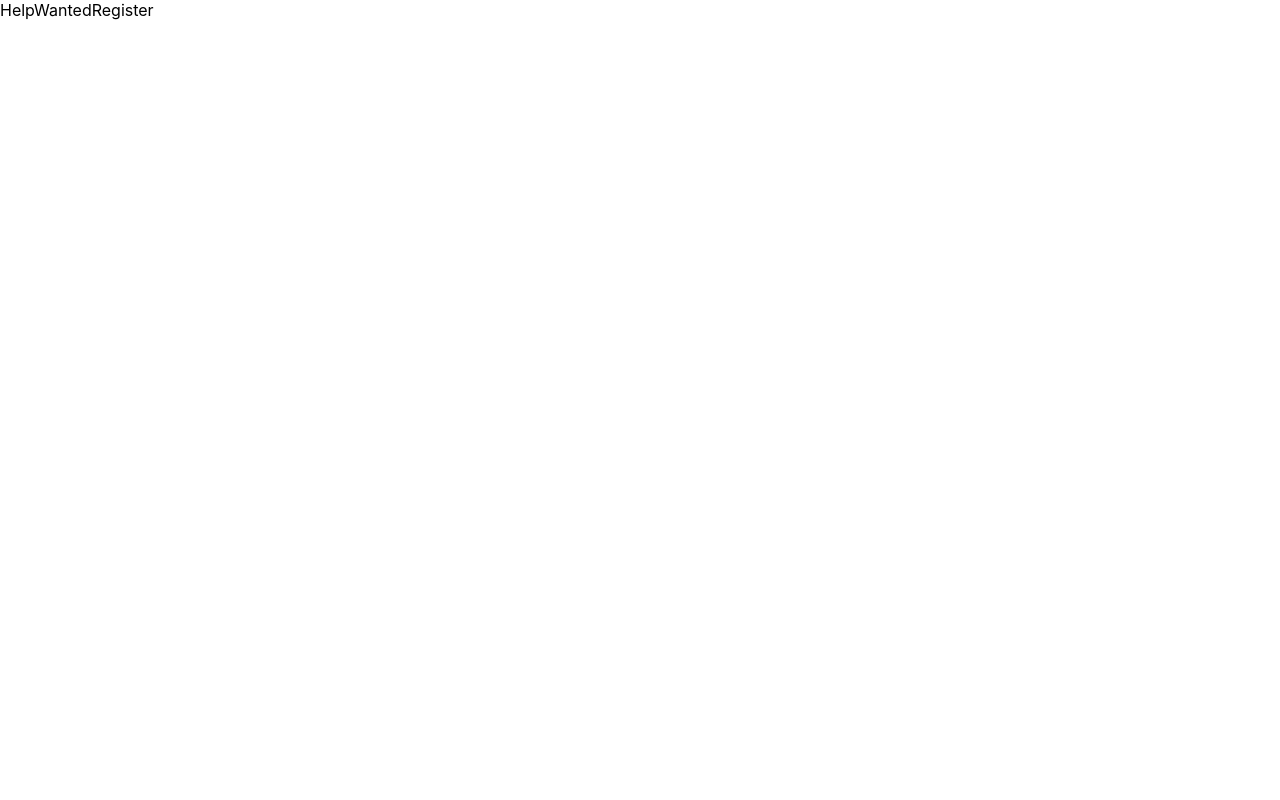
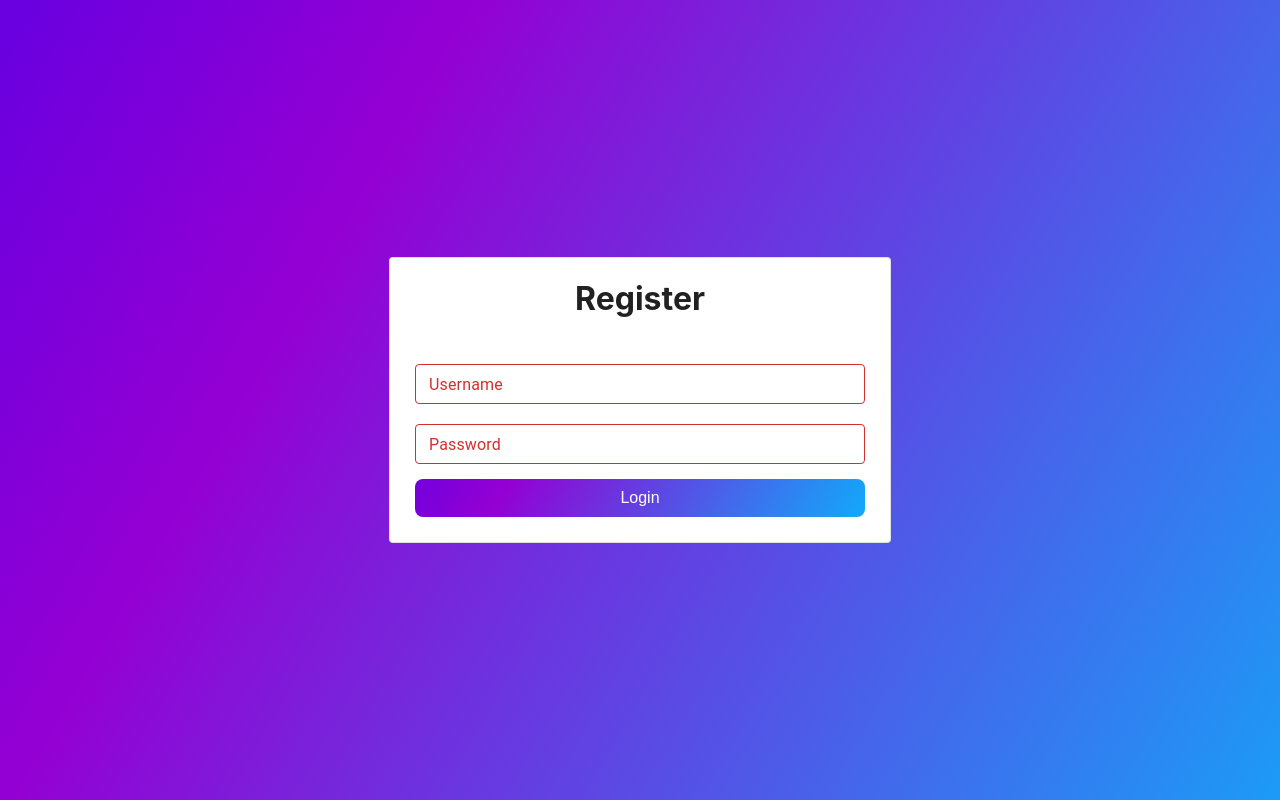
Before and after one commit to NaveenDanj/put-in-shelter, a React (Create React App) app: page /helpwantsignup in a window 1280 px wide. Built offline with nearby package versions, Linux system fonts and the light colour scheme.

Commit message:
added router to help want component and create help want view

```diff
--- a/src/Components/Home/HeaderContent.js
+++ b/src/Components/Home/HeaderContent.js
@@ -1,7 +1,16 @@
 import React from 'react'
 import Button from '@mui/material/Button';
+import { useNavigate } from "react-router-dom";
 
-function HeaderContent() {
+
+function HeaderContent(context) {
+
+    let navigate = useNavigate();
+
+    const handleClick = () => {
+        navigate("/helpwantsignup", { replace: true });
+    }
+
     return (
         <>
             <h1 style={styles.headerText}>SIMPLE / BEAUTIFUL</h1>
@@ -11,7 +20,7 @@ function HeaderContent() {
                 <p style={{ marginTop : -5 ,}}>Aliquip dolor culpa ad officia tempor eu id do reprehenderit. Ex dolore ea anim laboris ea nostrud quis labore aliquip laboris incididunt. Officia exercitation nostrud laboris aute quis. Reprehenderit non veniam mollit sint dolor proident ad. Ea laboris duis sint duis consectetur cillum commodo aliqua ullamco.</p><br/>
 
                 <div style={{ width : '100%' , textAlign : 'center' , display : 'flex' , justifyContent : 'space-around' , alignItems : 'center' , marginTop : 15}}>
-                <Button style={{ color: "#21b6ae", border : '1px solid white' }}  variant="outlined">I WANT HELP</Button>
+                    <Button onClick={() => handleClick() } style={{ color: "#21b6ae", border : '1px solid white' }}  variant="outlined">I WANT HELP</Button>
                     <Button style={{ color: "#21b6ae", border : '1px solid white' }} variant="outlined">I WANT TO HELP</Button>
                 </div>
 
--- a/src/Views/HelpWantedRegister.js
+++ b/src/Views/HelpWantedRegister.js
@@ -1,9 +1,88 @@
 import React from 'react'
+import Card from '@mui/material/Card';
+import TextField from '@mui/material/TextField';
+import Button from '@mui/material/Button';
+
+
+import '../css/back.css'
+
 
 function HelpWantedRegister() {
-  return (
-    <div>HelpWantedRegister</div>
-  )
+
+    return (
+        <div className='gradient-background' style={ styles.mainContainer }>
+
+            <Card style={ styles.formContainer} variant="outlined">
+
+                <h1 style={ styles.headerText }>Register</h1>
+
+                <div style={styles.fieldContainer}>
+
+                    <TextField
+                        error
+                        id="outlined-error-helper-text"
+                        label="Username"
+                        placeholder='Type your username'
+                        // helperText="Incorrect entry."
+                        size="small"
+
+                    /><br/>
+
+                    <TextField
+                        error
+                        id="outlined-error-helper-text"
+                        label="Password"
+                        type="password"
+                        placeholder='Type your password'
+                        // helperText="Incorrect entry."
+                        size="small"
+                        width="100%"
+
+                    />
+
+                    <Button class="gradient-background" style={{ marginTop : 15 , color : 'white' , fontSize : '1em' , padding : 10 , border : '0px' , borderRadius : 8 }}>Login</Button>
+
+                </div>
+
+
+
+            </Card>
+
+
+        </div>
+    );
+
+}
+
+const styles = {
+
+    mainContainer : {
+        color : 'white',
+        display: 'flex',
+        flexDirection: 'column',
+        justifyContent: 'center',
+        alignItems: 'center',
+        height: '100vh',
+    },
+
+    formContainer : {
+        width : '60%',
+        maxWidth : '500px',
+        // height : '50vh',
+    },
+
+    headerText : {
+        textAlign: 'center',
+        fontWeight : 'bold',
+    },
+
+    fieldContainer : {
+        padding : 25,
+        display : 'flex',
+        flexDirection : 'column',
+        justifyContent : 'center',
+    }
+
 }
 
 export default HelpWantedRegister
```
Lines whose indentation alone changed are shown as unchanged.
